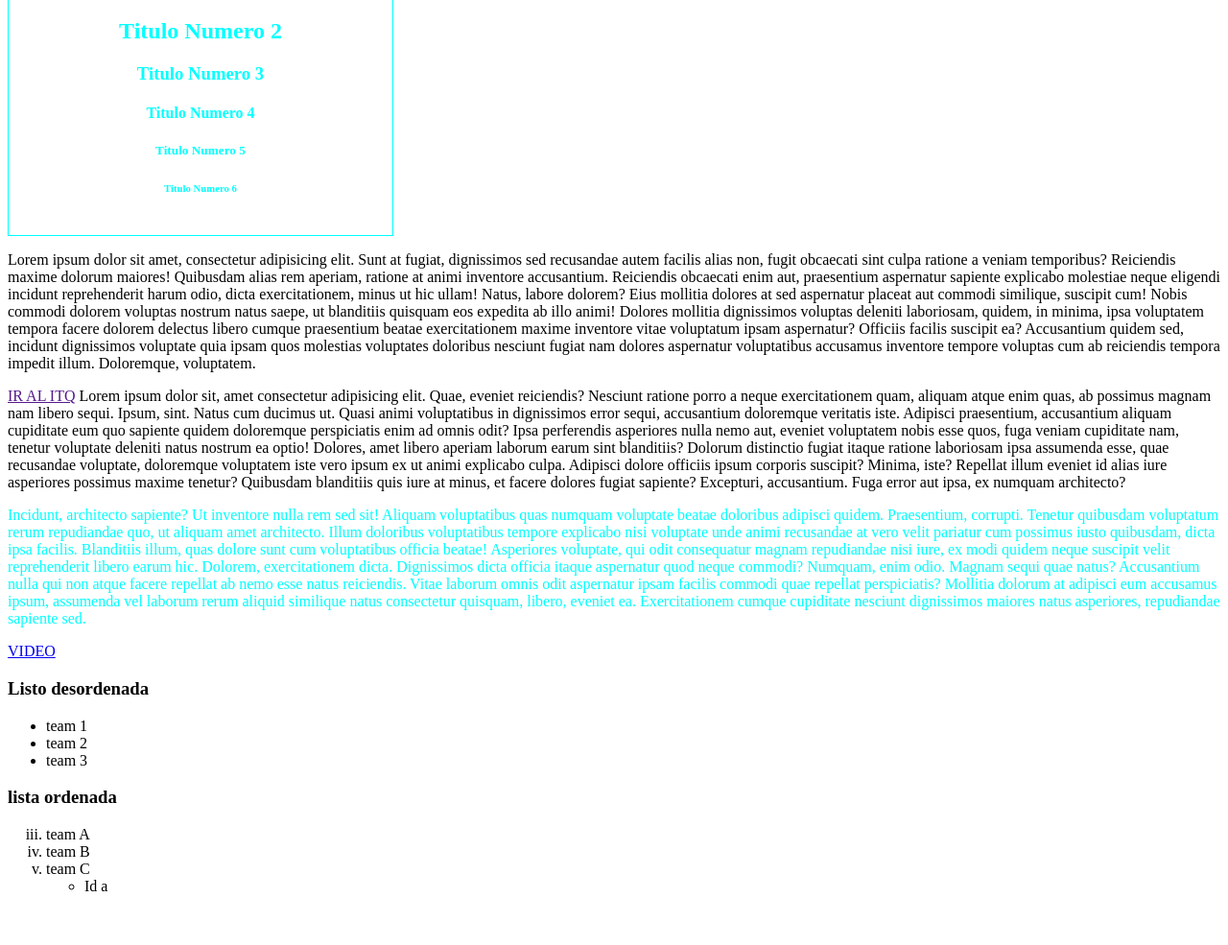
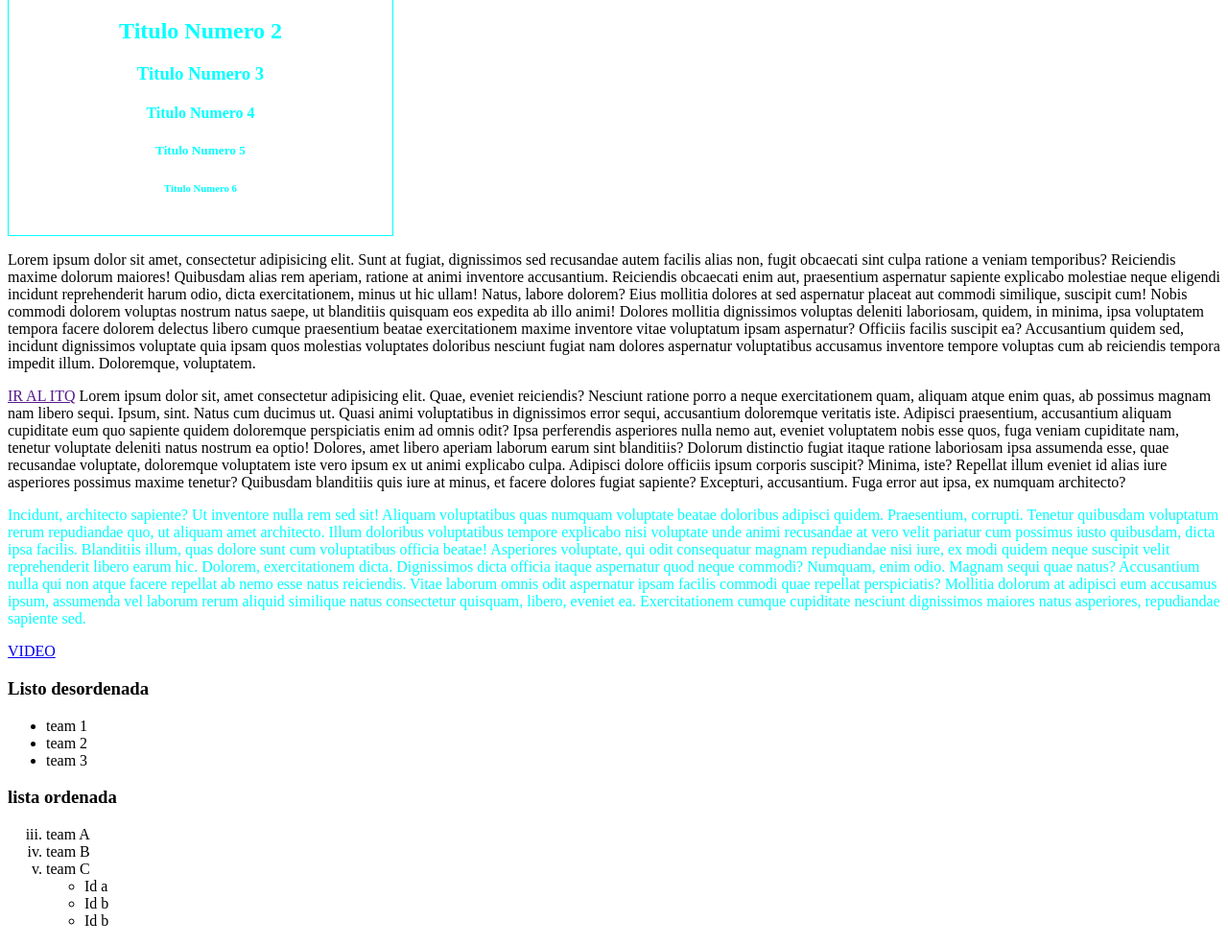
Before and after one commit to iLavtzhyy/PrimeraAplicacion, a plain HTML site: page Index.html in a window 1280 px wide. Shown: the part 70-1055 px from the top of the page at 96% size. Before the commit the page ends 1019 px from the top, so only its background shows below. Drawn offline with Linux system fonts and the light colour scheme.

Commit message:
SegundaClases

```diff
--- a/Index.html
+++ b/Index.html
@@ -92,6 +92,8 @@
 
     <ul>
         <li>Id a</li>
+        <li>Id b</li>
+        <li>Id b</li>
 
     </ul>
      </ol>
```
